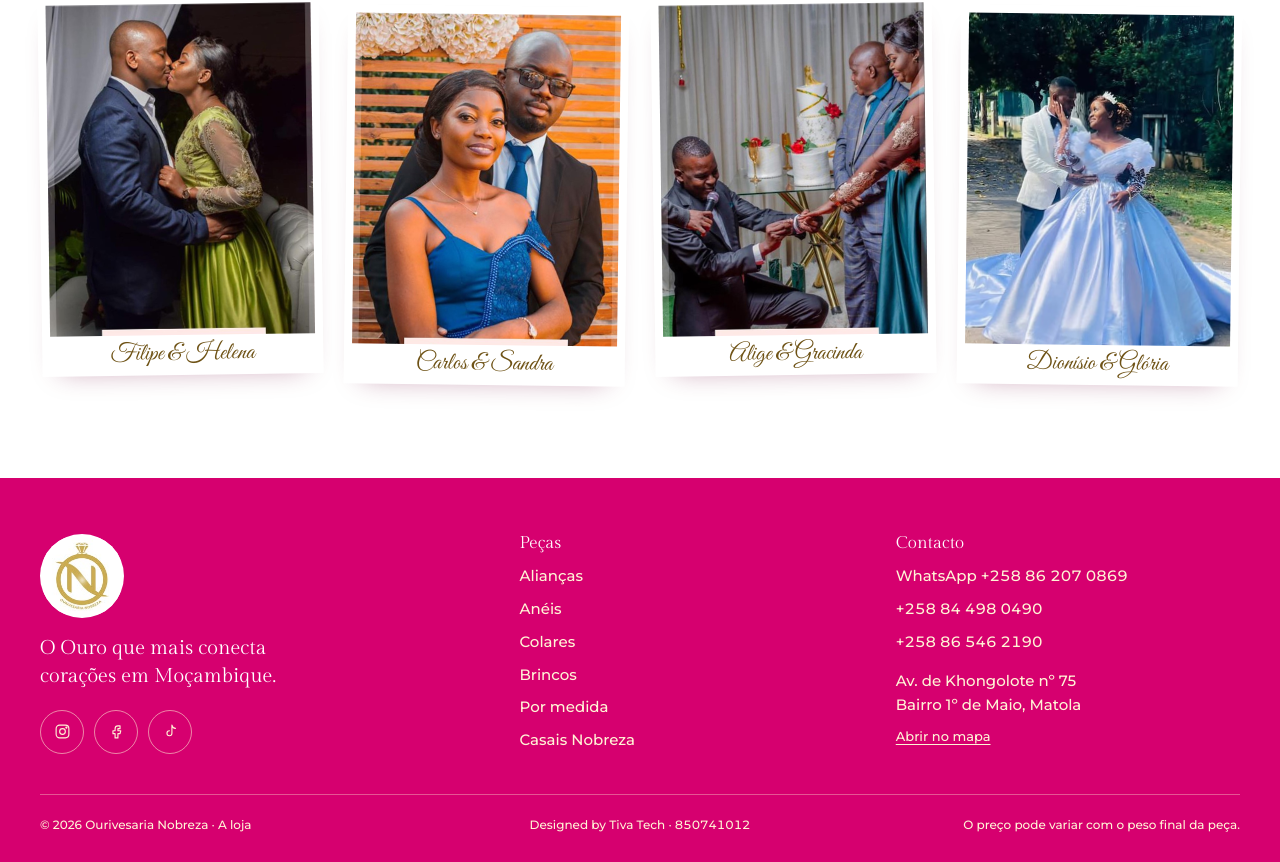
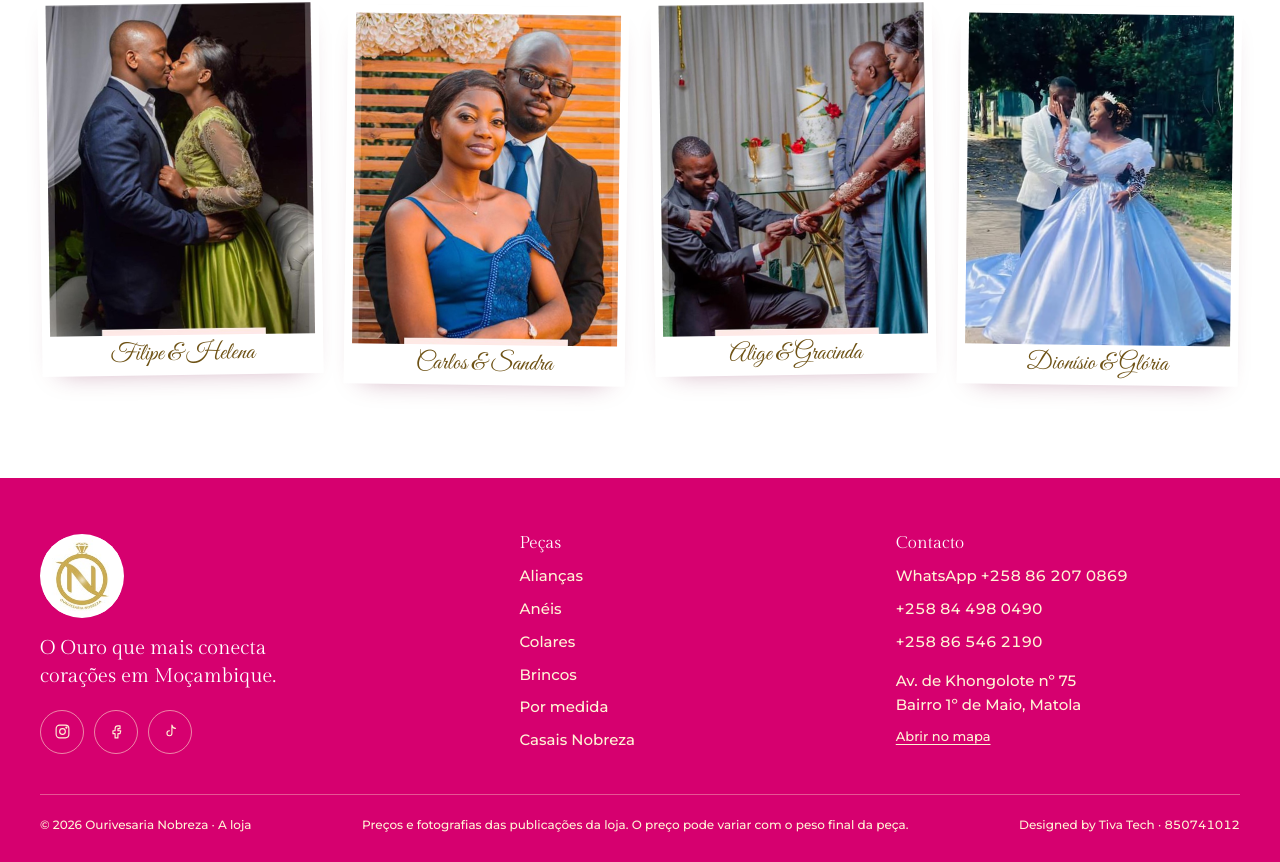
Before and after one commit to kennydasilva/Nobreza, a React (Vite) app: page / in a window 1280 px wide. Shown: the part 4913-5775 px from the top of the page. Built offline with nearby package versions, Linux system fonts and the light colour scheme.

Commit message:
Põe os três textos do fundo do rodapé numa só linha, sem quebrar
Repõe a nota completa dos preços; entre 1024 e 1280 px a letra desce para 11 px para caber. No telemóvel ficam empilhados.

```diff
--- a/src/components/Rodape.tsx
+++ b/src/components/Rodape.tsx
@@ -42,11 +42,11 @@ export function Rodape() {
             <a href={config.mapa} target="_blank" rel="noopener" className="link-rodape mt-2 inline-block text-label underline underline-offset-3">Abrir no mapa</a>
           </div>
         </div>
-        {/* Uma só linha no computador: direitos à esquerda, crédito ao centro, nota dos preços à direita. */}
-        <div className="grid gap-3 border-t border-creme/35 pt-5 text-mini lg:grid-cols-[1fr_auto_1fr] lg:items-center lg:gap-8 lg:whitespace-nowrap">
+        {/* Uma só linha no computador: direitos, nota dos preços e crédito, sem quebrar. No telemóvel ficam empilhados. */}
+        <div className="flex flex-col gap-3 border-t border-creme/35 pt-5 text-mini lg:flex-row lg:items-center lg:justify-between lg:gap-6 lg:whitespace-nowrap lg:text-[0.6875rem] xl:text-mini">
           <span>© {new Date().getFullYear()} Ourivesaria Nobreza · <Link to="/a-loja" className="link-rodape">A loja</Link></span>
-          <span className="tabular-nums lg:text-center">Designed by Tiva Tech · 850741012</span>
-          <span className="lg:text-right">O preço pode variar com o peso final da peça.</span>
+          <span>Preços e fotografias das publicações da loja. O preço pode variar com o peso final da peça.</span>
+          <span className="tabular-nums">Designed by Tiva Tech · 850741012</span>
         </div>
       </div>
     </footer>
```
